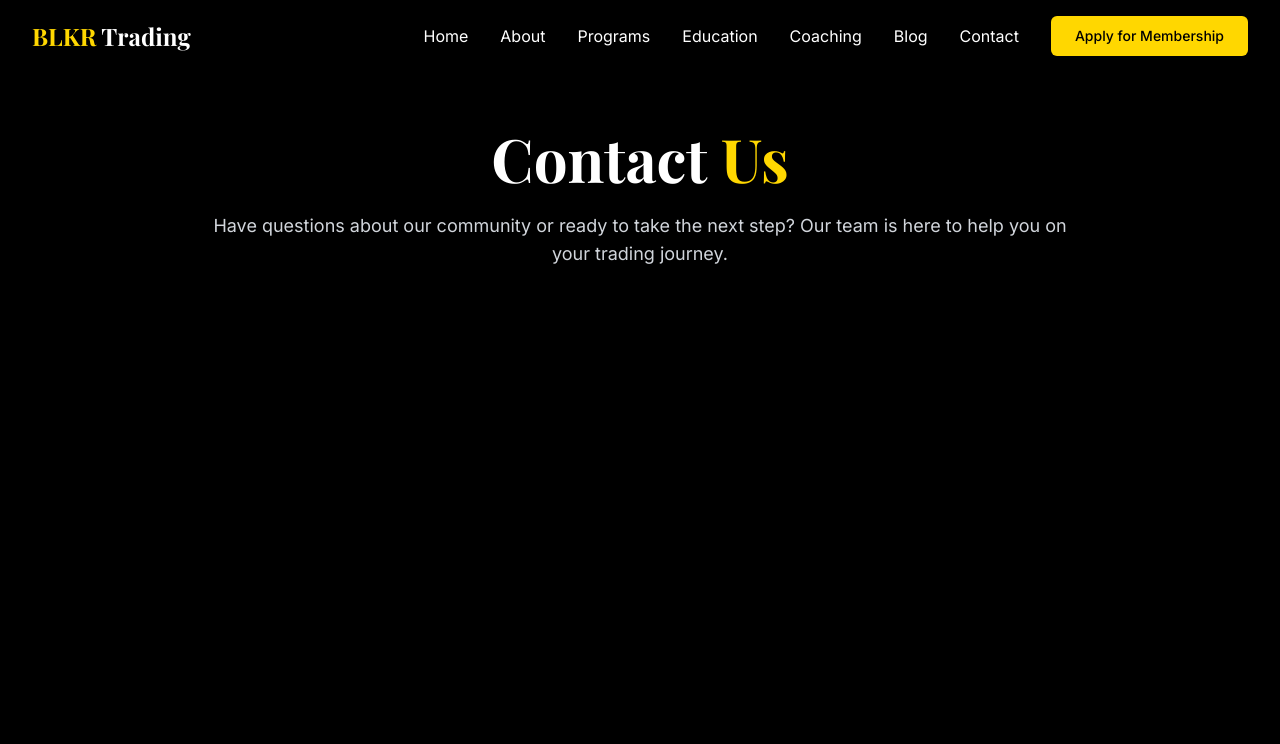
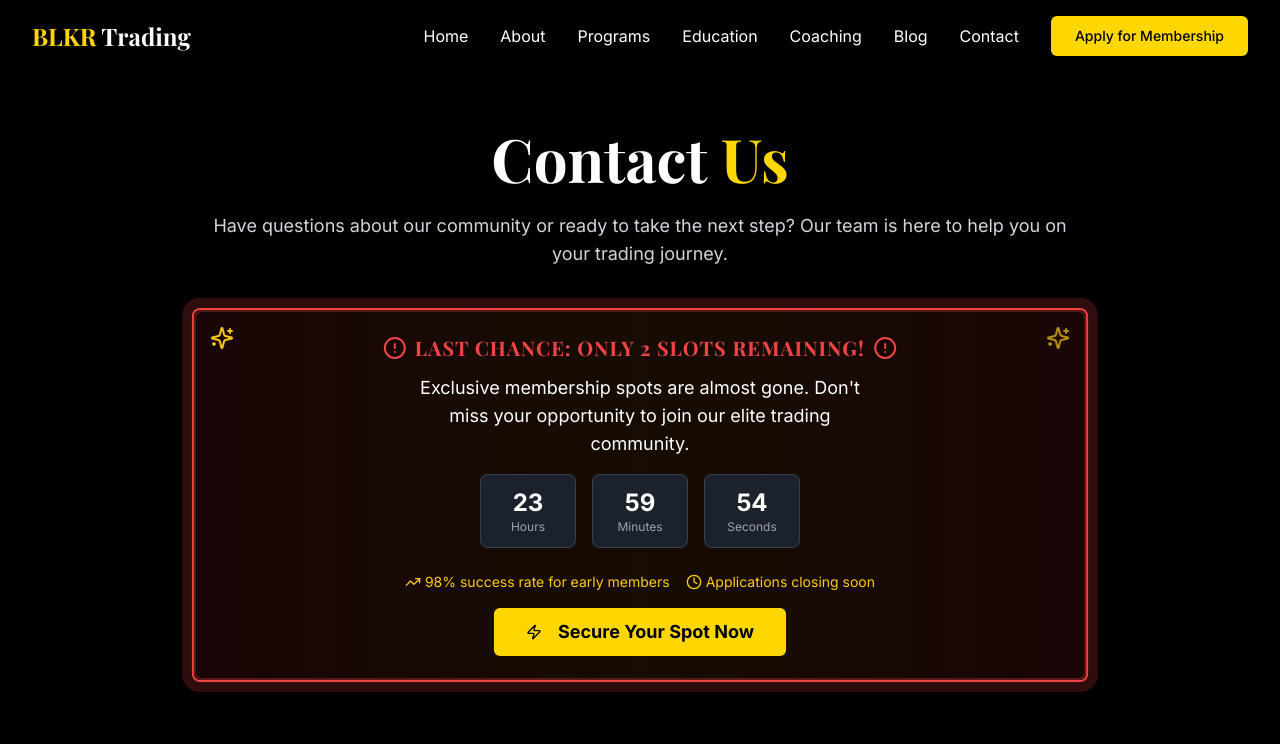
Before and after one commit to dirik8/blkr-website-genesis, a React (Vite) app: page /contact in a window 1280 px wide. Shown: the top 744 px of the page. Built offline with nearby package versions, Linux system fonts and the light colour scheme.

Commit message:
Fix: EnhancedUrgencyBanner animation errors
Fixes the type errors in EnhancedUrgencyBanner.tsx related to the animation variants and JSX attributes.

```diff
--- a/src/components/shared/EnhancedUrgencyBanner.tsx
+++ b/src/components/shared/EnhancedUrgencyBanner.tsx
@@ -34,7 +34,7 @@ const EnhancedUrgencyBanner: React.FC<EnhancedUrgencyBannerProps> = ({ slotsLeft
     return () => clearInterval(timerInterval);
   }, [timerHours, timerMinutes, timerSeconds]);
 
-  // Pulse effect variants
+  // Pulse effect variants - fixed to use proper type for repeatType
   const pulseVariants = {
     pulse: {
       scale: [1, 1.05, 1],
@@ -46,7 +46,7 @@ const EnhancedUrgencyBanner: React.FC<EnhancedUrgencyBannerProps> = ({ slotsLeft
       transition: {
         duration: 2,
         repeat: Infinity,
-        repeatType: "loop"
+        repeatType: "loop" as const // Type assertion to fix the error
       }
     }
   };
@@ -58,7 +58,7 @@ const EnhancedUrgencyBanner: React.FC<EnhancedUrgencyBannerProps> = ({ slotsLeft
       animate={{ opacity: 1, y: 0 }}
       transition={{ duration: 0.4 }}
       variants={pulseVariants}
-      animate="pulse"
+      whileInView="pulse" // Changed animate to whileInView to avoid duplicate attribute
     >
       {/* Animated background gradient */}
       <div className="absolute inset-0 bg-gradient-to-r from-red-900/20 via-yellow-900/20 to-red-900/20 animate-gradient-x z-0"></div>
```
